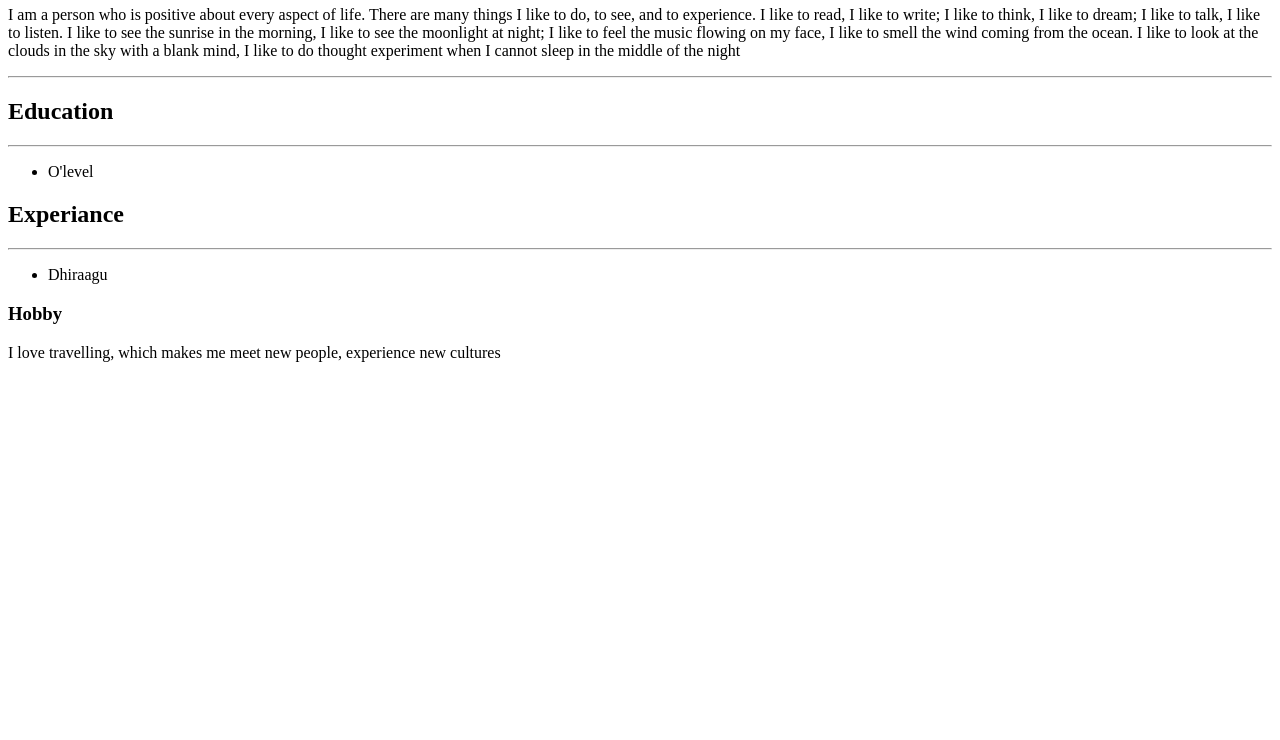
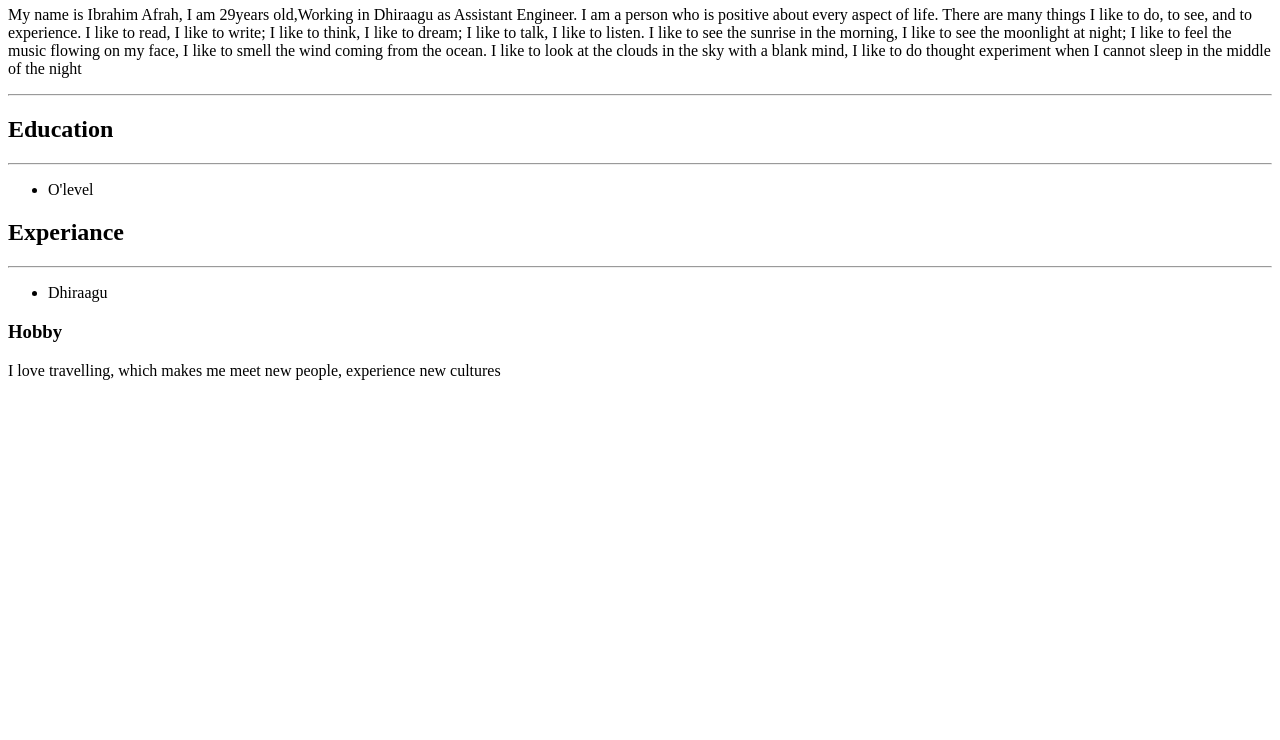
Before and after one commit to afuafra/about_me, a plain HTML site: page index.html in a window 1280 px wide. Shown: the part 60-800 px from the top of the page. Drawn offline with Linux system fonts and the light colour scheme.

Commit message:
about me update

```diff
--- a/index.html
+++ b/index.html
@@ -1,5 +1,5 @@
 <h1>About Me</h1>
-<P>I am a person who is positive about every aspect of life. There are many things I like to do, to see, and to experience. I like to read, I like to write; I like to think, I like to dream; I like to talk, I like to listen. I like to see the sunrise in the morning, I like to see the moonlight at night; I like to feel the music flowing on my face, I like to smell the wind coming from the ocean. I like to look at the clouds in the sky with a blank mind, I like to do thought experiment when I cannot sleep in the middle of the night</P>
+<P>My name is Ibrahim Afrah, I am 29years old,Working in Dhiraagu as Assistant Engineer. I am a person who is positive about every aspect of life. There are many things I like to do, to see, and to experience. I like to read, I like to write; I like to think, I like to dream; I like to talk, I like to listen. I like to see the sunrise in the morning, I like to see the moonlight at night; I like to feel the music flowing on my face, I like to smell the wind coming from the ocean. I like to look at the clouds in the sky with a blank mind, I like to do thought experiment when I cannot sleep in the middle of the night</P>
 <hr>
 
 <h2>Education</h2>
```
